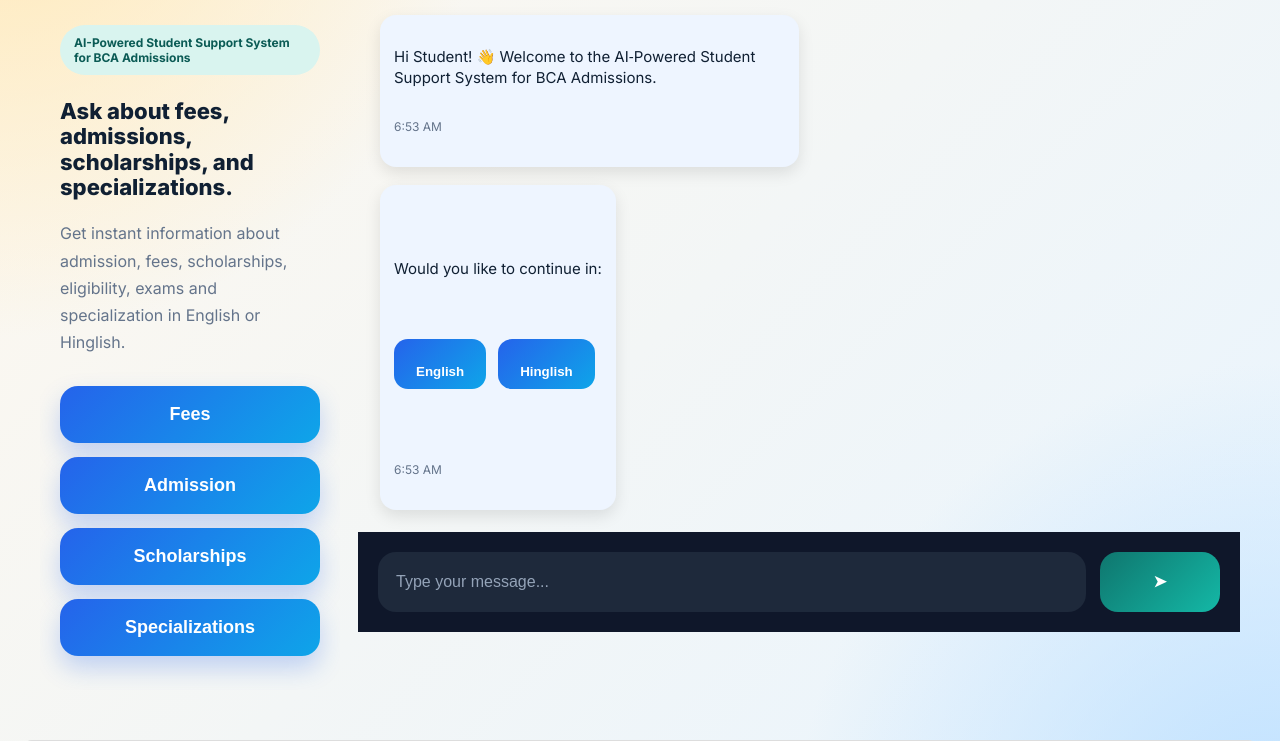
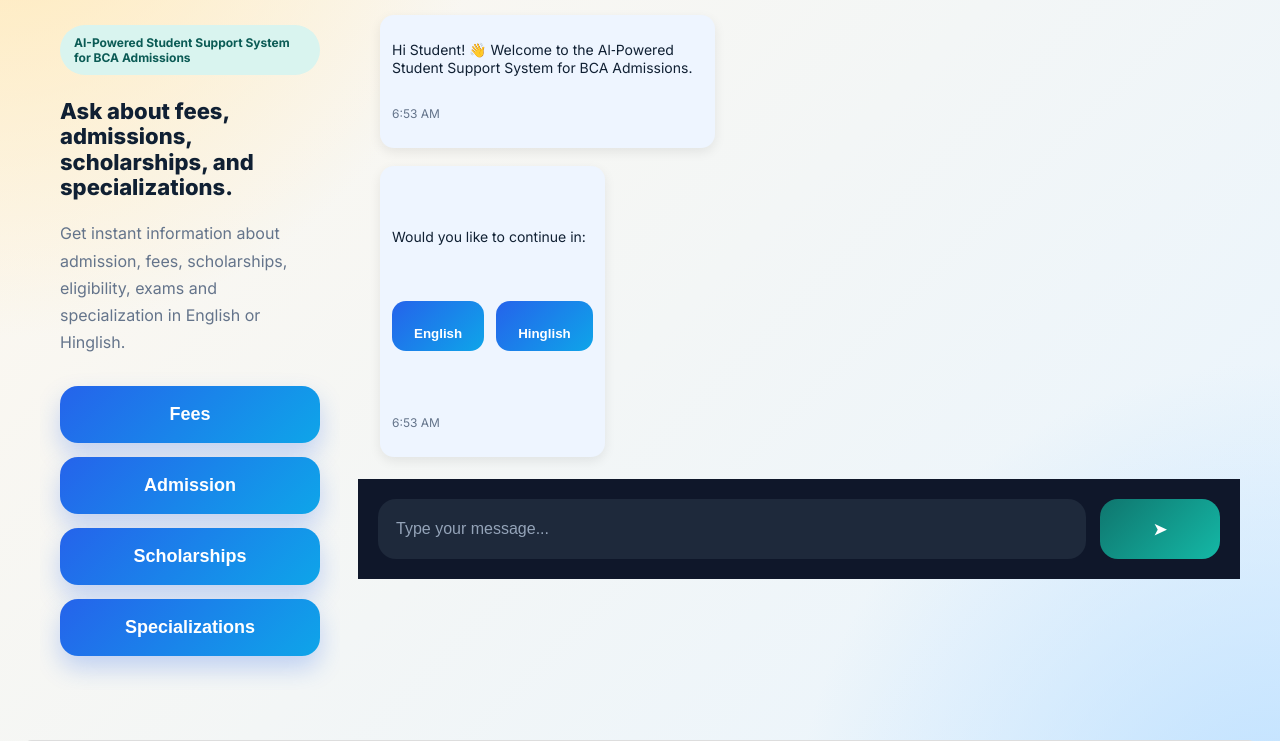
Before and after one commit to Bushra2711/amity-chatbot, a Flask app: page / in a window 1280 px wide. Shown: the part 150-891 px from the top of the page. Run offline with Flask 3, Linux system fonts and the light colour scheme.

Commit message:
Update style.css

```diff
--- a/static/style.css
+++ b/static/style.css
@@ -260,12 +260,12 @@ body{
 }
 
 .message-bubble{
-    max-width:50%;
-    padding:10px 14px;   /* thoda zyada space */
-    font-size:15px;      /* text thoda readable */
-    line-height:1.4;
-    border-radius:16px;
-    box-shadow:0 6px 16px rgba(0,0,0,0.1);
+    max-width:40%;
+    padding:8px 12px;
+    font-size:14px;
+    line-height:1.3;
+    border-radius:14px;
+    box-shadow:0 4px 12px rgba(0,0,0,0.08);
     white-space:pre-line;
     word-break:break-word;
 }
```
